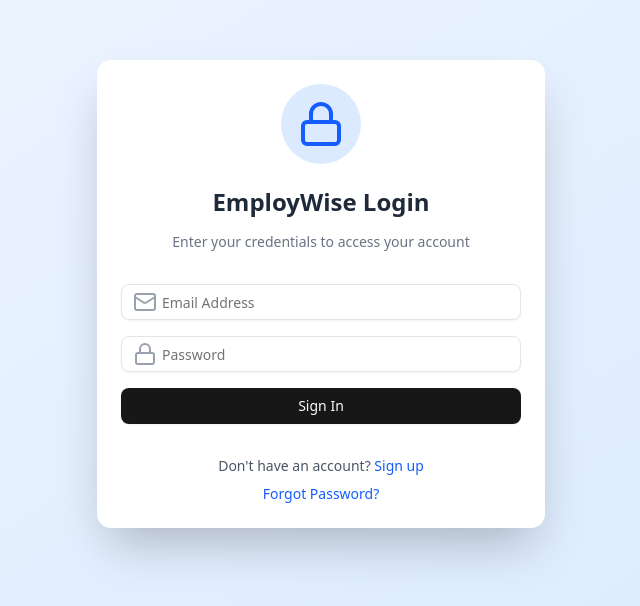
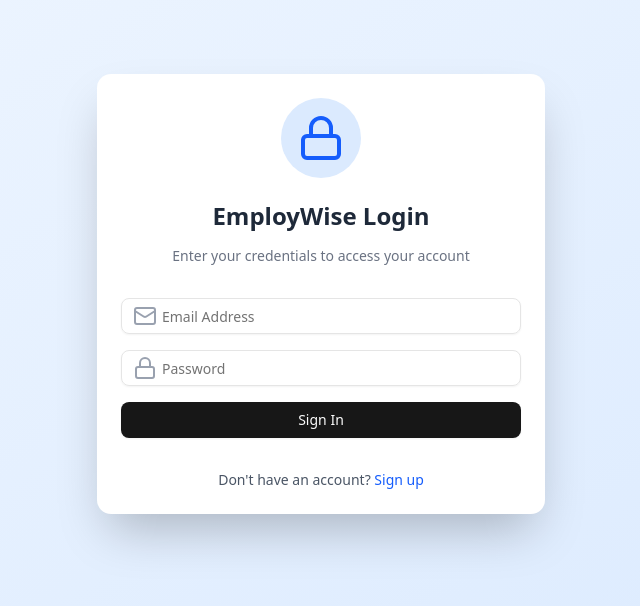
Before and after one commit to abhinavapasok/employwise-assignment, a React (Vite) app: page /login in a window 1280 px wide. Shown: the part 106-712 px from the top of the page, without its empty margins (319-959 px from the left). Built offline with nearby package versions, Linux system fonts and the light colour scheme.

Commit message:
New commit message

```diff
--- a/src/components/Login.jsx
+++ b/src/components/Login.jsx
@@ -109,12 +109,6 @@ const Login = () => {
                   Sign up
                 </Link>
               </p>
-              <a
-                href="#"
-                className="block mt-2 text-sm text-blue-600 hover:underline"
-              >
-                Forgot Password?
-              </a>
             </div>
           </form>
         </CardContent>
--- a/src/components/SignUp.jsx
+++ b/src/components/SignUp.jsx
@@ -1,6 +1,6 @@
 import React, { useState } from "react";
 import { toast } from "react-toastify";
-import { useNavigate } from "react-router-dom";
+import { Link, useNavigate } from "react-router-dom";
 import {
   Card,
   CardContent,
@@ -146,9 +146,9 @@ const SignUp = () => {
             <div className="text-center mt-4">
               <p className="text-sm text-gray-600">
                 Already have an account?{" "}
-                <a href="/login" className="text-green-600 hover:underline">
+                <Link to="/login" className="text-green-600 hover:underline">
                   Log in
-                </a>
+                </Link>
               </p>
             </div>
           </form>
```
